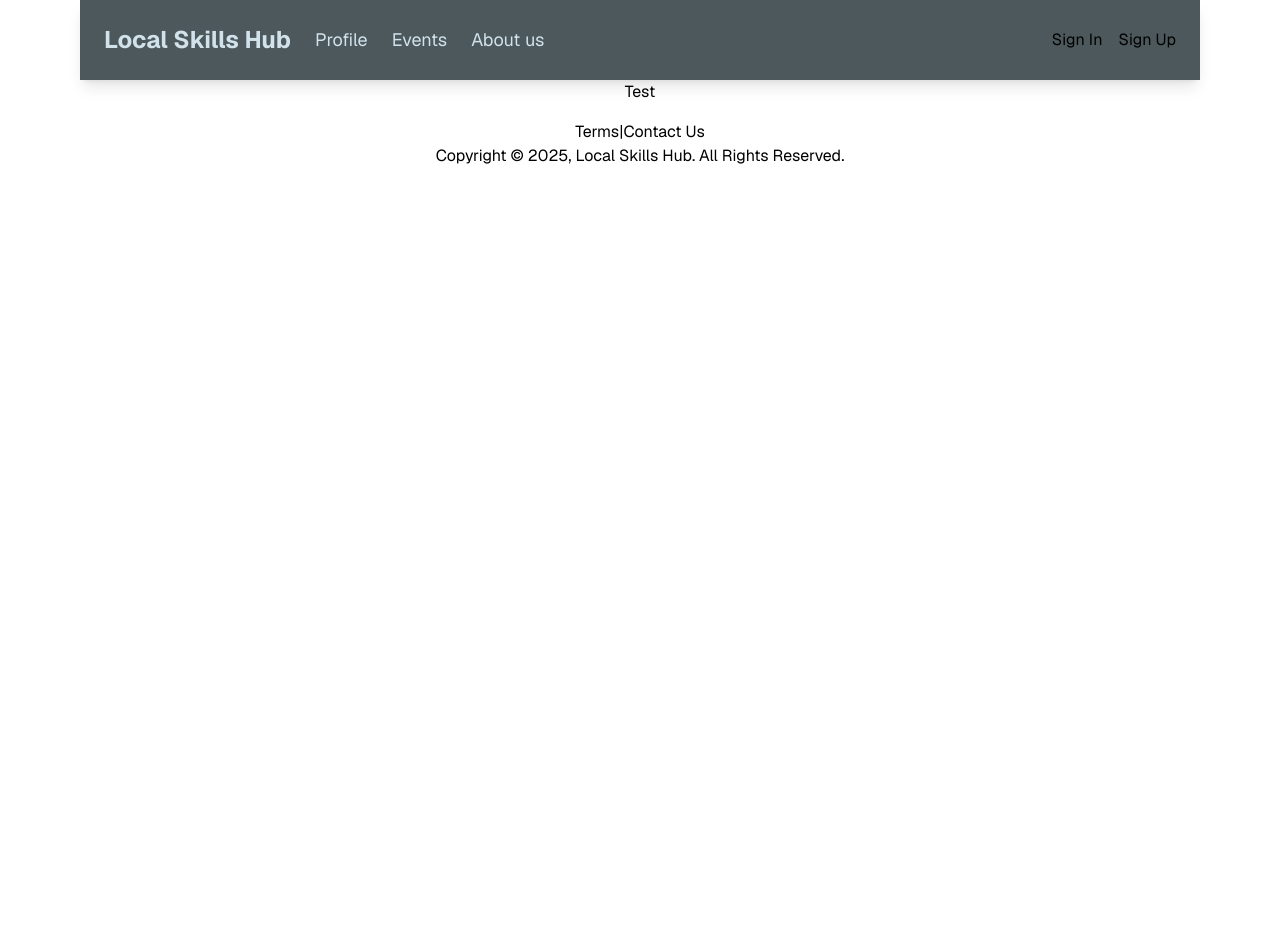
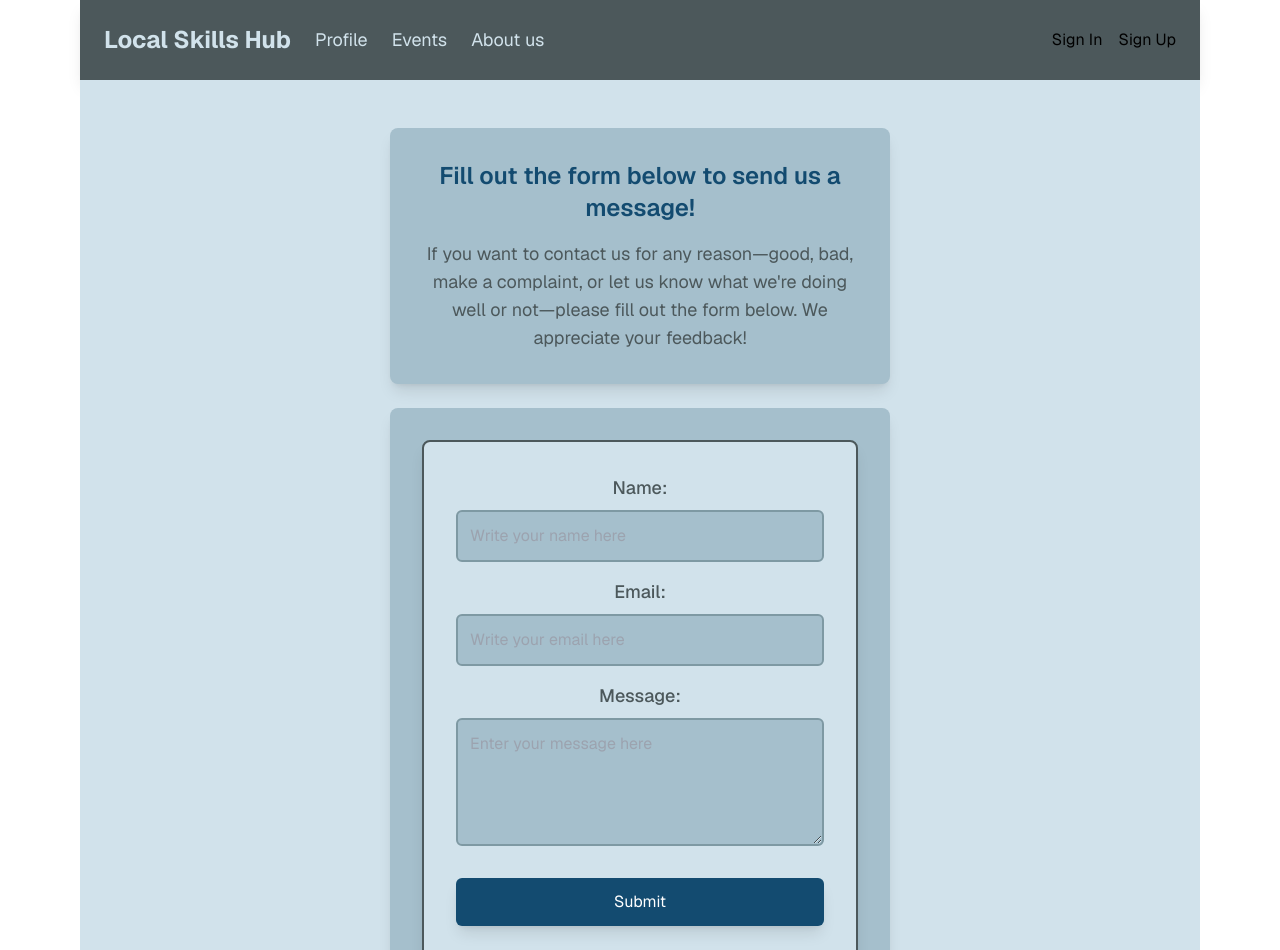
Before and after one commit to MohammedG91/week-12-assignment, a Next.js app: page /contact in a window 1280 px wide. Shown: the top 950 px of the page. Before the commit the page ends 800 px from the top, so only its background shows below. Built offline with nearby package versions, Linux system fonts and the light colour scheme; no server answers.

Commit message:
contact page with styling and form

```diff
--- a/src/app/contact/page.js
+++ b/src/app/contact/page.js
@@ -1,4 +1,85 @@
-//contact us page
-export default function contact() {
-  return <h1>Test</h1>;
+import { db } from "@/utils/dbConnection";
+
+export default function ContactPage() {
+  async function handleSubmit(formValues) {
+    "use server";
+
+    const username = formValues.get("username");
+    const email = formValues.get("email");
+    const message = formValues.get("message");
+
+    db.query(
+      `INSERT INTO contact (username, email, message) VALUES ($1, $2, $3)`,
+      [username, email, message]
+    );
+  }
+
+  return (
+    <div className="flex justify-center flex-col items-center py-12 px-4 sm:px-6 lg:px-8 mx-auto w-full bg-[#D1E2EB]">
+      <div className="flex flex-col items-center justify-center w-full sm:w-[500px] max-w-lg p-8 rounded-lg shadow-lg bg-[#A5BFCC] mb-6">
+        <h1 className="text-center text-2xl font-semibold mb-4 text-[#134b70]">
+          Fill out the form below to send us a message!
+        </h1>
+        <p className="text-center text-lg text-[#4C585B]">
+          If you want to contact us for any reason—good, bad, make a complaint,
+          or let us know what we're doing well or not—please fill out the form
+          below. We appreciate your feedback!
+        </p>
+      </div>
+
+      <div className="flex flex-col items-center justify-center w-full sm:w-[500px] max-w-lg p-8 rounded-lg shadow-lg bg-[#A5BFCC]">
+        <form
+          action={handleSubmit}
+          className="flex flex-col justify-center items-center border-2 border-solid border-[#4C585B] w-full max-w-3xl p-8 rounded-lg shadow-lg bg-[#D1E2EB]"
+        >
+          <label
+            htmlFor="username"
+            className="text-lg font-medium mb-2 text-[#4C585B]"
+          >
+            Name:
+          </label>
+          <input
+            type="text"
+            name="username"
+            id="username"
+            placeholder="Write your name here"
+            required
+            className="w-full p-3 mb-4 text-[#134b70] rounded-md border-2 border-[#7E99A3] bg-[#A5BFCC]"
+          />
+          <label
+            htmlFor="email"
+            className="text-lg font-medium mb-2 text-[#4C585B]"
+          >
+            Email:
+          </label>
+          <input
+            type="email"
+            name="email"
+            id="email"
+            placeholder="Write your email here"
+            required
+            className="w-full p-3 mb-4 text-[#134b70] rounded-md border-2 border-[#7E99A3] bg-[#A5BFCC]"
+          />
+          <label
+            htmlFor="message"
+            className="text-lg font-medium mb-2 text-[#4C585B]"
+          >
+            Message:
+          </label>
+          <textarea
+            name="message"
+            id="message"
+            placeholder="Enter your message here"
+            className="w-full p-3 mb-4 text-[#134b70] rounded-md border-2 border-[#7E99A3] bg-[#A5BFCC] h-32"
+          />
+          <button
+            type="submit"
+            className="w-full py-3 px-4 mt-4 text-white bg-[#134b70] rounded-md shadow-lg hover:bg-[#508c9b]"
+          >
+            Submit
+          </button>
+        </form>
+      </div>
+    </div>
+  );
 }
```
